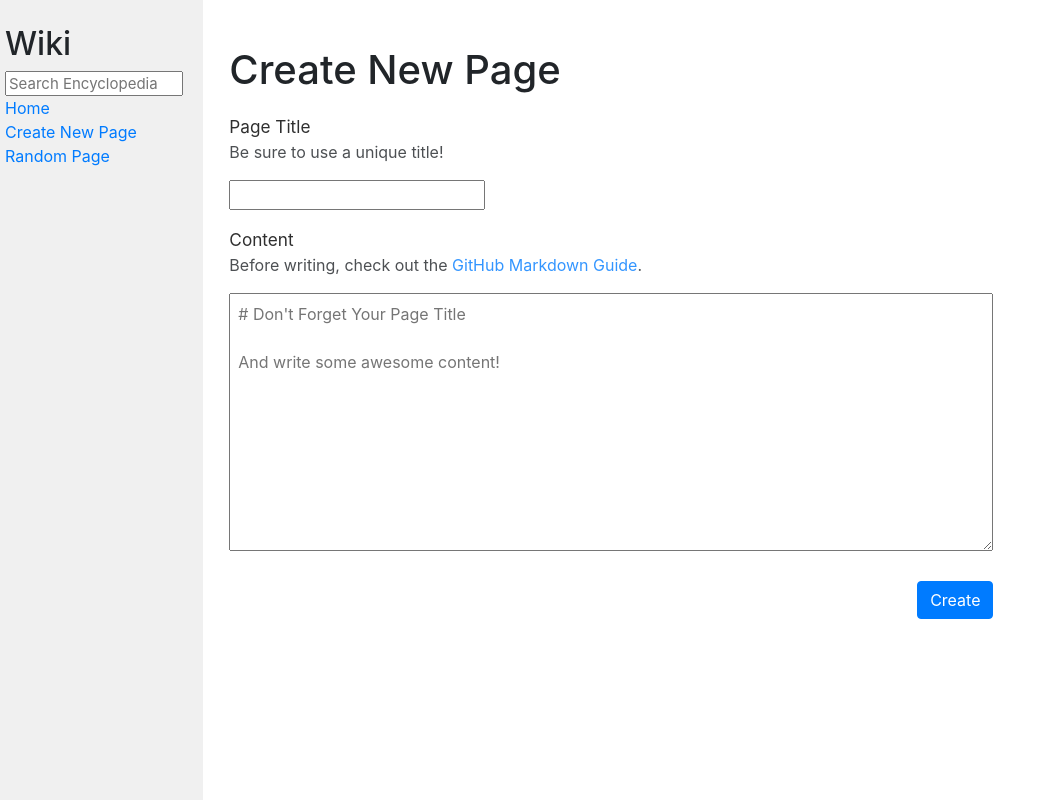
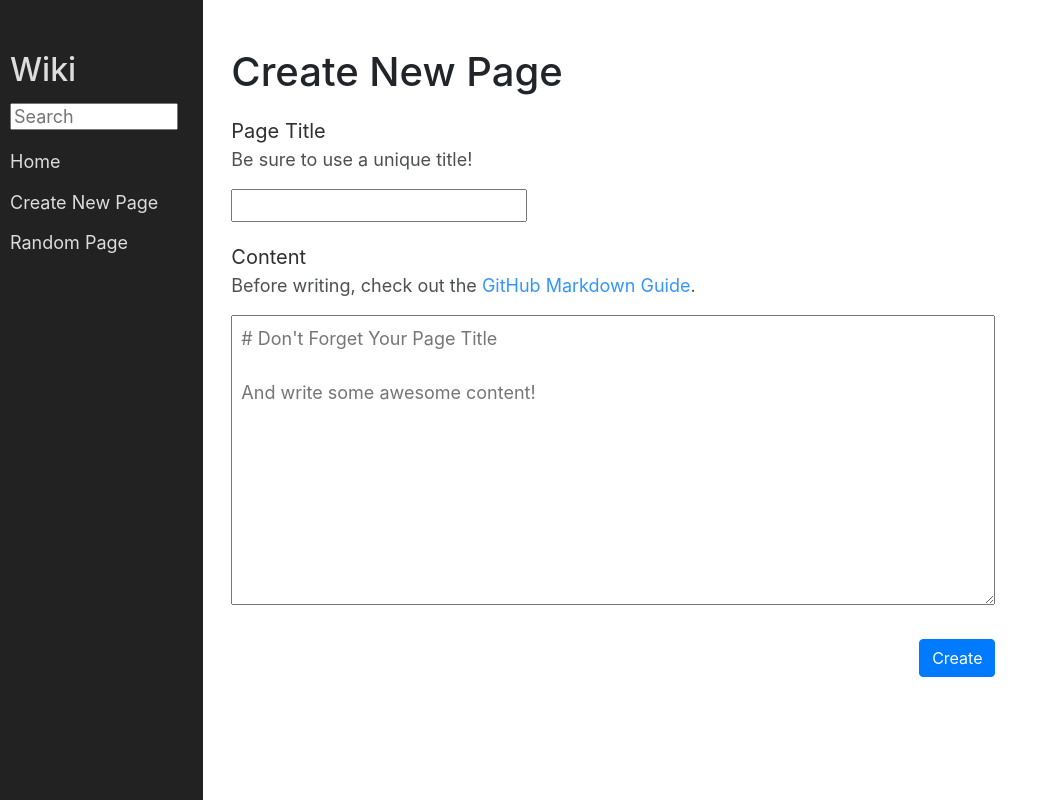
Before and after one commit to Sant720/web50, a Django app: page /create/ in a window 1280 px wide. Shown: the whole page, without its empty margins (0-1053 px from the left). Run offline with Django 3.2, Linux system fonts and the light colour scheme; some libraries are stand-ins or nearby versions.

Commit message:
Improve sidebar styling

```diff
--- a/project-1/wiki/encyclopedia/static/encyclopedia/styles.css
+++ b/project-1/wiki/encyclopedia/static/encyclopedia/styles.css
@@ -2,7 +2,7 @@ body {
     margin: 0;
     background-color: white;
     overflow-x: hidden;
-
+    font-size: 1.125rem;
 }
 
 code {
@@ -11,7 +11,6 @@ code {
 
 h1 {
     margin: 20px 0px;
-    /* padding-top: 20px; */
 }
 
 textarea {
@@ -25,15 +24,17 @@ textarea {
 }
 
 .search {
+    margin: 0.30em 0;
     width: 100%;
-    font-size: 15px;
+    font-size: 1.125rem;
     line-height: 15px;
 }
 
 .sidebar {
-    background-color: #f0f0f0;
+    background-color: #222;
     min-height: 100vh;
-    padding: 20px;
+    padding: 25px;
+    color: #f0f0f0;
 }
 
 .sidebar h2 {
@@ -46,7 +47,6 @@ textarea {
 
 .content {
     margin: 1em;
-    /* border: 2px solid blue; */
     width: 90%;
     position: absolute;
 }
@@ -69,7 +69,7 @@ textarea {
 }
 
 .field-title {
-    font-size: 1.075rem;
+    font-size: 1.250rem;
     margin: 1em 0em 0em 0em;
     color: #2f2f2f;
 }
@@ -83,3 +83,23 @@ textarea {
     padding: 0;
     list-style-type: none;
 }
+
+.sidebar-element {
+    font-size: 1.125rem;
+    margin: 0.75em 0;
+}
+
+.sidebar-link {
+    color: #DDD;
+    user-select: none;
+}
+
+.sidebar-link:hover {
+    text-decoration: none;
+    color: #EEE;
+}
+
+.site-title {
+    user-select: none;
+    padding-top: 0.65em;
+}
--- a/project-1/wiki/encyclopedia/templates/encyclopedia/layout.html
+++ b/project-1/wiki/encyclopedia/templates/encyclopedia/layout.html
@@ -7,23 +7,24 @@
         <title>{% block title %}{% endblock %}</title>
         <link rel="stylesheet" href="https://stackpath.bootstrapcdn.com/bootstrap/4.4.1/css/bootstrap.min.css" integrity="sha384-Vkoo8x4CGsO3+Hhxv8T/Q5PaXtkKtu6ug5TOeNV6gBiFeWPGFN9MuhOf23Q9Ifjh" crossorigin="anonymous">
         <link href="{% static 'encyclopedia/styles.css' %}" rel="stylesheet">
+        <link rel="icon" href="https://emojipedia-us.s3.dualstack.us-west-1.amazonaws.com/thumbs/120/google/274/bug_1f41b.png">
     </head>
     <body>
         <div class="row">
             <div class="sidebar col-lg-2 col-md-3">
-                <h2>Wiki</h2>
-                <form action="{% url 'wiki:search' %}" method="post">
+                <h2 class="site-title"><a href="{% url 'wiki:index' %}" class="sidebar-link">Wiki</a></h2>
+                <form action="{% url 'wiki:search' %}" method="post" class="search_bar">
                     {% csrf_token %}
-                    <input class="search" type="text" name="q" placeholder="Search Encyclopedia">
+                    <input class="search" type="text" name="q" placeholder="Search" autocomplete="off">
                 </form>
-                <div>
-                    <a href="{% url 'wiki:index' %}">Home</a>
+                <div class="sidebar-element">
+                    <a class="sidebar-link" href="{% url 'wiki:index' %}">Home</a>
                 </div>
-                <div>
-                    <a href="{% url 'wiki:create' %}">Create New Page</a>
+                <div class="sidebar-element">
+                    <a class="sidebar-link" href="{% url 'wiki:create' %}">Create New Page</a>
                 </div>
-                <div>
-                    <a href="{% url 'wiki:random' %}">Random Page</a>
+                <div class="sidebar-element">
+                    <a class="sidebar-link" href="{% url 'wiki:random' %}">Random Page</a>
                 </div>
                 {% block nav %}
                 {% endblock %}
```
Also changed, not shown: project-1/wiki/entries/Python.md (+1 -1 lines).
